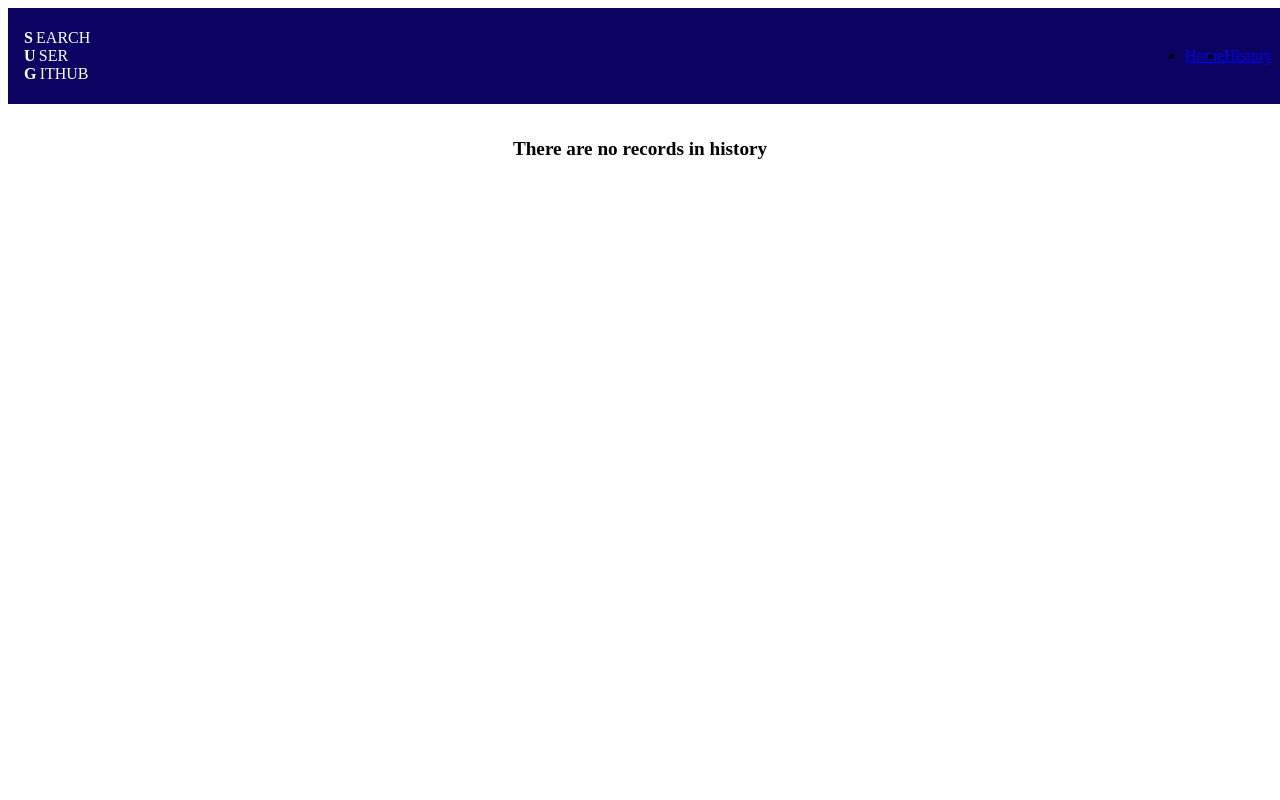
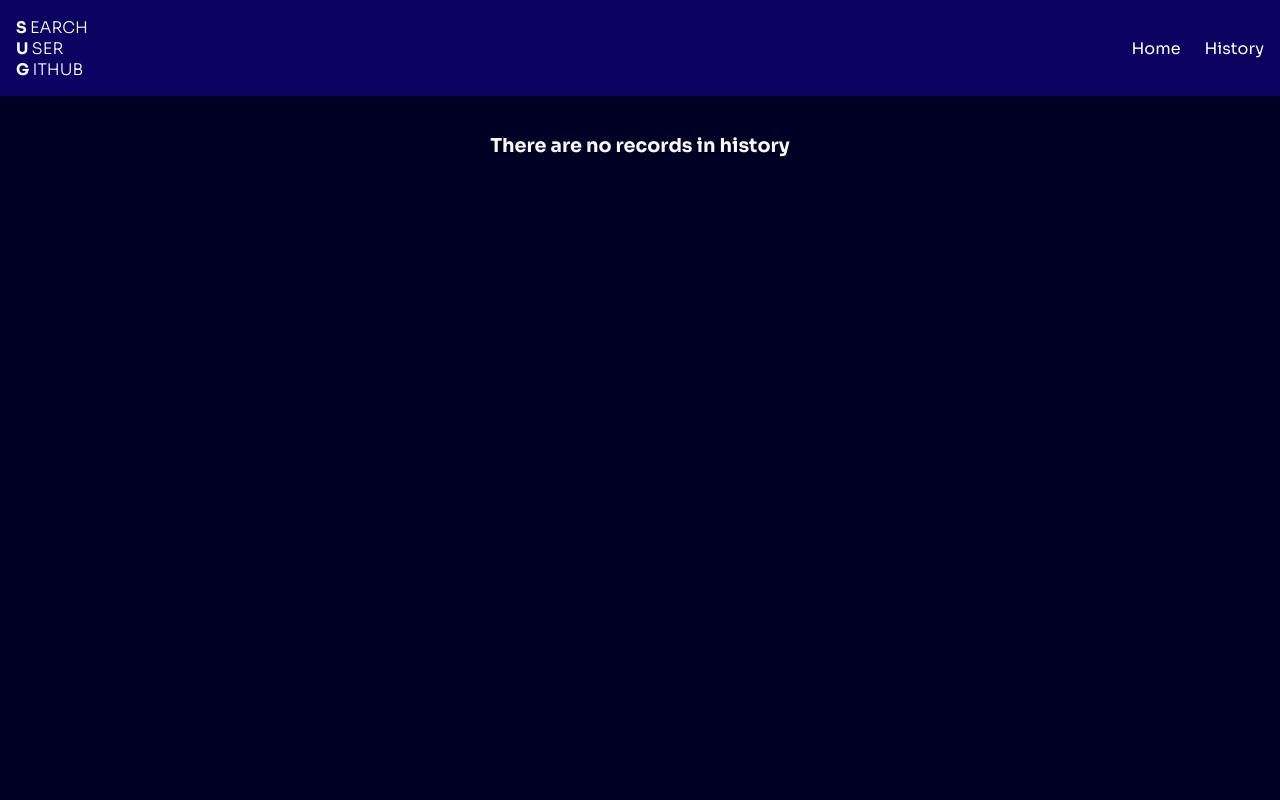
Before and after one commit to eobrunodias/search-user-github, a Vue app: page /history in a window 1280 px wide. Shown: the top 800 px of the page. Built offline with nearby package versions, Linux system fonts and the light colour scheme.

Commit message:
refactor: change local global style

```diff
--- a/src/assets/main.css
+++ b/src/assets/main.css
@@ -21,3 +21,31 @@
   -webkit-box-orient: vertical;
   overflow: hidden;
 }
+
+a {
+  text-decoration: none;
+  color: white;
+}
+
+li {
+  & + & {
+    margin-left: 1.5rem;
+  }
+}
+
+* {
+  margin: 0;
+  padding: 0;
+  box-sizing: border-box;
+  font-family: "Sora", sans-serif;
+
+  color: var(--text-color);
+}
+
+body {
+  background-color: var(--background-color);
+}
+
+ul {
+  list-style: none;
+}
--- a/src/components/User.vue
+++ b/src/components/User.vue
@@ -37,7 +37,6 @@ defineProps(["login", "name", "company", "bio", "followers", "following", "avata
 @media (max-width: 800px) {
   .container {
     padding: 2rem 0;
-    /* margin: 0; */
     display: flex;
     flex-direction: column;
 
```
